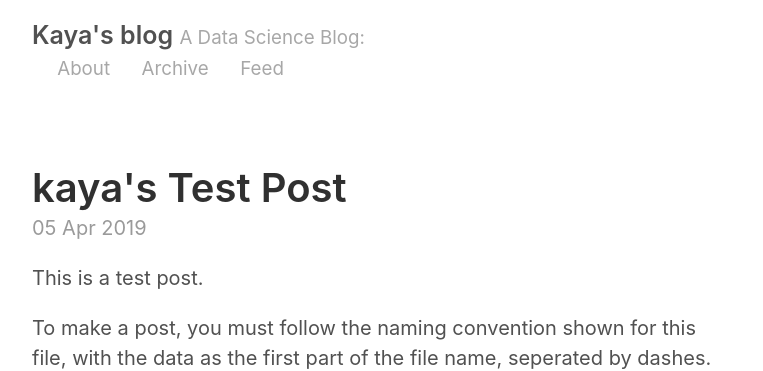
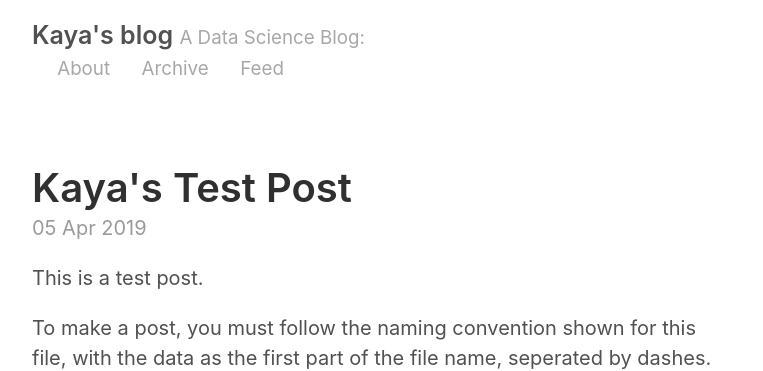
Before and after one commit to wkaya/wkaya.github.io, a Jekyll site: the page built from _posts/2019-04-05-Testing-Local-Images.md, in a window 1280 px wide. Shown: the top 371 px of the page, without its empty margins (258-1021 px from the left). Built offline with Jekyll 4.4.1, drawn with Linux system fonts in a browser that asks for light colours.

Commit message:
name update

```diff
--- a/_posts/2019-04-05-Testing-Local-Images.md
+++ b/_posts/2019-04-05-Testing-Local-Images.md
@@ -1,6 +1,6 @@
 ---
 layout: post
-title: kaya's Test Post
+title: Kaya's Test Post
 ---
 
 This is a test post.
```
